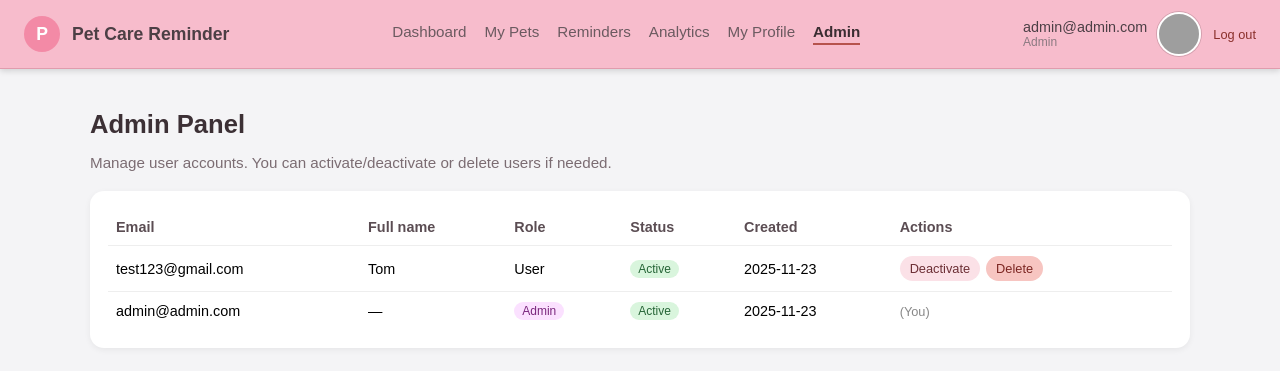
After one commit to Kevinfrazier123/Pet-Care-Reminder-App, a Flask app: page /admin/users in a window 1280 px wide. The commit adds this page. Shown: the top 371 px of the page. Run offline with Flask 3, Linux system fonts and the light colour scheme; a user stored in the database is signed in; data comes from the database, SQL or seed files in the repository; both versions use the stored data as it was after the commit; grey boxes are pictures that could not be loaded.

Commit message:
finished

```diff
--- a/app.py
+++ b/app.py
@@ -20,6 +20,26 @@ import time
 app = Flask(__name__)
 app.secret_key = "change_this_to_something_secret"
 
+
+db.init_db()
+
+# --- create default admin user once ---
+from werkzeug.security import generate_password_hash
+
+with app.app_context():
+    admin = db.get_user_by_email("admin@admin.com")
+    if not admin:
+        password_hash = generate_password_hash("admin123")
+        db.create_user("admin@admin.com", password_hash, is_admin=1)
+
+from werkzeug.security import generate_password_hash
+
+with app.app_context():
+    admin = db.get_user_by_email("admin@admin.com")
+    if not admin:
+        password_hash = generate_password_hash("admin123")
+        db.create_user("admin", password_hash, is_admin=1)
+
 # ---- uploads for profile pictures ----
 UPLOAD_FOLDER = os.path.join(app.root_path, "static", "uploads")
 os.makedirs(UPLOAD_FOLDER, exist_ok=True)
@@ -29,6 +49,14 @@ app.config["UPLOAD_FOLDER"] = UPLOAD_FOLDER
 
 def allowed_file(filename: str) -> bool:
     return "." in filename and filename.rsplit(".", 1)[1].lower() in ALLOWED_EXTENSIONS
+# ---------- helper: login_required decorator ----------
+def login_required(view_func):
+    @wraps(view_func)
+    def wrapped_view(*args, **kwargs):
+        if "user_id" not in session:
+            return redirect(url_for("login"))
+        return view_func(*args, **kwargs)
+    return wrapped_view
 
 
 @app.route("/uploads/<path:filename>")
@@ -37,11 +65,18 @@ def uploaded_file(filename):
     return send_from_directory(app.config["UPLOAD_FOLDER"], filename)
 
 # ---------- helper: login_required decorator ----------
-def login_required(view_func):
+def admin_required(view_func):
     @wraps(view_func)
     def wrapped_view(*args, **kwargs):
-        if "user_id" not in session:
+        user_id = session.get("user_id")
+        if not user_id:
             return redirect(url_for("login"))
+
+        user = db.get_user_by_id(user_id)
+        if not user or not user["is_admin"]:
+            # not an admin → send them back to dashboard
+            return redirect(url_for("dashboard"))
+
         return view_func(*args, **kwargs)
 
     return wrapped_view
@@ -108,6 +143,7 @@ def login():
                 session["user_email"] = user["email"]
                 session["is_admin"] = bool(user["is_admin"])
                 return redirect(url_for("dashboard"))
+
 
     return render_template("login.html", error=error)
 
@@ -506,6 +542,56 @@ def analytics():
         completion_rate=completion_rate,
     )
 
+@app.route("/admin/users")
+@login_required
+@admin_required
+def admin_users():
+    user_id = session["user_id"]
+    current_user = db.get_user_by_id(user_id)
+
+    # avatar for header
+    if current_user and current_user["avatar_filename"]:
+        avatar_url = url_for(
+            "static", filename=f"uploads/{current_user['avatar_filename']}"
+        )
+    else:
+        avatar_url = url_for("static", filename="images/profile-avatar.jpg")
+
+    user_email = current_user["email"] if current_user else ""
+
+    all_users = db.get_all_users()
+
+    return render_template(
+        "admin_users.html",
+        avatar_url=avatar_url,
+        user_email=user_email,
+        users=all_users,
+        current_user_id=user_id,
+    )
+
+
+@app.route("/admin/users/<int:user_id>/toggle", methods=["POST"])
+@login_required
+@admin_required
+def admin_toggle_user(user_id):
+    # Don't let admin deactivate themselves
+    if user_id == session.get("user_id"):
+        return redirect(url_for("admin_users"))
+
+    db.toggle_user_active(user_id)
+    return redirect(url_for("admin_users"))
+
+
+@app.route("/admin/users/<int:user_id>/delete", methods=["POST"])
+@login_required
+@admin_required
+def admin_delete_user(user_id):
+    # Don't let admin delete themselves
+    if user_id == session.get("user_id"):
+        return redirect(url_for("admin_users"))
+
+    db.delete_user_and_data(user_id)
+    return redirect(url_for("admin_users"))
 
 
 if __name__ == "__main__":
--- /dev/null
+++ b/templates/admin_users.html
@@ -0,0 +1,297 @@
+<!DOCTYPE html>
+<html lang="en">
+<head>
+    <meta charset="UTF-8">
+    <title>Admin – User Management</title>
+    <style>
+        body {
+            margin: 0;
+            font-family: Arial, sans-serif;
+            background: #f4f4f6;
+        }
+
+        .header-bar {
+            display: flex;
+            align-items: center;
+            justify-content: space-between;
+            padding: 12px 24px;
+            background: #f7bccc;
+            border-bottom: 1px solid #e09cad;
+            box-shadow: 0 2px 6px rgba(0,0,0,0.15);
+        }
+
+        .header-left {
+            display: flex;
+            align-items: center;
+            gap: 12px;
+        }
+
+        .logo-circle {
+            width: 36px;
+            height: 36px;
+            border-radius: 50%;
+            background: #f38aa6;
+            display: flex;
+            align-items: center;
+            justify-content: center;
+            color: white;
+            font-weight: bold;
+            font-size: 1.1rem;
+        }
+
+        .app-name {
+            font-weight: bold;
+            font-size: 1.1rem;
+            color: #4c3f45;
+        }
+
+        .header-tabs {
+            display: flex;
+            gap: 18px;
+        }
+
+        .header-tab {
+            font-size: 0.95rem;
+            color: #6b5a60;
+            padding-bottom: 3px;
+            cursor: pointer;
+            text-decoration: none;
+        }
+
+        .header-tab.active {
+            font-weight: bold;
+            border-bottom: 2px solid #b6534d;
+            color: #3b2d32;
+        }
+
+        .header-right {
+            display: flex;
+            align-items: center;
+            gap: 12px;
+        }
+
+        .profile-name {
+            font-size: 0.9rem;
+            color: #4c3f45;
+            text-align: right;
+        }
+
+        .profile-role {
+            font-size: 0.75rem;
+            color: #8b7a81;
+        }
+
+        .profile-avatar {
+            width: 40px;
+            height: 40px;
+            border-radius: 50%;
+            background-size: cover;
+            background-position: center;
+            border: 2px solid white;
+            box-shadow: 0 0 0 1px rgba(0,0,0,0.15);
+        }
+
+        .logout-link {
+            font-size: 0.8rem;
+            color: #8a2f2b;
+            text-decoration: none;
+        }
+
+        /* Page body */
+        .page-body {
+            padding: 24px 32px;
+            max-width: 1100px;
+            margin: 0 auto;
+        }
+
+        .page-title {
+            font-size: 1.6rem;
+            font-weight: bold;
+            color: #3c3035;
+            margin-bottom: 6px;
+        }
+
+        .page-subtitle {
+            font-size: 0.95rem;
+            color: #7b6c72;
+            margin-bottom: 20px;
+        }
+
+        .admin-card {
+            background: #ffffff;
+            border-radius: 14px;
+            padding: 18px;
+            box-shadow: 0 2px 6px rgba(0,0,0,0.06);
+        }
+
+        table.user-table {
+            width: 100%;
+            border-collapse: collapse;
+            font-size: 0.9rem;
+        }
+
+        .user-table th,
+        .user-table td {
+            padding: 10px 8px;
+            border-bottom: 1px solid #eee;
+            text-align: left;
+        }
+
+        .user-table th {
+            font-weight: 600;
+            color: #5b4d53;
+        }
+
+        .user-table tr:last-child td {
+            border-bottom: none;
+        }
+
+        .badge {
+            display: inline-block;
+            padding: 2px 8px;
+            border-radius: 999px;
+            font-size: 0.75rem;
+        }
+
+        .badge-active {
+            background: #d9f5dd;
+            color: #256436;
+        }
+
+        .badge-inactive {
+            background: #fde0e0;
+            color: #8e2f2f;
+        }
+
+        .badge-admin {
+            background: #fbe1ff;
+            color: #7a277d;
+        }
+
+        .btn-small {
+            padding: 5px 10px;
+            border-radius: 999px;
+            border: none;
+            cursor: pointer;
+            font-size: 0.8rem;
+        }
+
+        .btn-toggle {
+            background: #fbe1e7;
+            color: #6c2f35;
+        }
+
+        .btn-toggle:hover {
+            background: #f4c4d0;
+        }
+
+        .btn-delete {
+            background: #f7c5c1;
+            color: #7c2622;
+        }
+
+        .btn-delete:hover {
+            background: #ef9f98;
+        }
+
+        .actions-cell {
+            display: flex;
+            gap: 6px;
+        }
+    </style>
+</head>
+<body>
+
+<header class="header-bar">
+    <div class="header-left">
+        <div class="logo-circle">P</div>
+        <div class="app-name">Pet Care Reminder</div>
+    </div>
+
+    <nav class="header-tabs">
+        <a href="{{ url_for('dashboard') }}" class="header-tab">Dashboard</a>
+        <a href="{{ url_for('my_pets') }}" class="header-tab">My Pets</a>
+        <a href="{{ url_for('reminders') }}" class="header-tab">Reminders</a>
+        <a href="{{ url_for('analytics') }}" class="header-tab">Analytics</a>
+        <a href="{{ url_for('profile') }}" class="header-tab">My Profile</a>
+        <a href="{{ url_for('admin_users') }}" class="header-tab active">Admin</a>
+    </nav>
+
+    <div class="header-right">
+        <a href="{{ url_for('profile') }}"
+           style="text-decoration:none; color:inherit; display:flex; align-items:center; gap:10px;">
+            <div>
+                <div class="profile-name">{{ user_email }}</div>
+                <div class="profile-role">Admin</div>
+            </div>
+            <div class="profile-avatar" style="background-image:url('{{ avatar_url }}');"></div>
+        </a>
+        <a href="{{ url_for('logout') }}" class="logout-link">Log out</a>
+    </div>
+</header>
+
+<main class="page-body">
+    <h1 class="page-title">Admin Panel</h1>
+    <p class="page-subtitle">
+        Manage user accounts. You can activate/deactivate or delete users if needed.
+    </p>
+
+    <div class="admin-card">
+        <table class="user-table">
+            <thead>
+                <tr>
+                    <th>Email</th>
+                    <th>Full name</th>
+                    <th>Role</th>
+                    <th>Status</th>
+                    <th>Created</th>
+                    <th>Actions</th>
+                </tr>
+            </thead>
+            <tbody>
+                {% for u in users %}
+                    <tr>
+                        <td>{{ u.email }}</td>
+                        <td>{{ u.full_name or "—" }}</td>
+                        <td>
+                            {% if u.is_admin %}
+                                <span class="badge badge-admin">Admin</span>
+                            {% else %}
+                                User
+                            {% endif %}
+                        </td>
+                        <td>
+                            {% if u.is_active %}
+                                <span class="badge badge-active">Active</span>
+                            {% else %}
+                                <span class="badge badge-inactive">Inactive</span>
+                            {% endif %}
+                        </td>
+                        <td>{{ u.created_at[:10] if u.created_at }}</td>
+                        <td>
+                            <div class="actions-cell">
+                                {% if u.id != current_user_id %}
+                                    <form method="POST" action="{{ url_for('admin_toggle_user', user_id=u.id) }}">
+                                        <button type="submit" class="btn-small btn-toggle">
+                                            {% if u.is_active %}Deactivate{% else %}Activate{% endif %}
+                                        </button>
+                                    </form>
+                                    <form method="POST"
+                                          action="{{ url_for('admin_delete_user', user_id=u.id) }}"
+                                          onsubmit="return confirm('Delete this user and all their pets/reminders?');">
+                                        <button type="submit" class="btn-small btn-delete">Delete</button>
+                                    </form>
+                                {% else %}
+                                    <span style="font-size:0.8rem; color:#888;">(You)</span>
+                                {% endif %}
+                            </div>
+                        </td>
+                    </tr>
+                {% endfor %}
+            </tbody>
+        </table>
+    </div>
+</main>
+
+</body>
+</html>
```
Also changed, not shown: db.py (+47 -0 lines), templates/dashboard.html (+6 -1 lines), templates/reminders.html (+5 -5 lines), app.db, static/uploads/pet_2_1763874117_cat.1.jpg (added), static/uploads/pet_2_1763874140_cat.3.jpg (added), static/uploads/pet_2_1763875253_download_1.jpeg (added), static/uploads/pet_2_1763875334_images.jpeg (added), static/uploads/user_2_download.jpeg (added).
